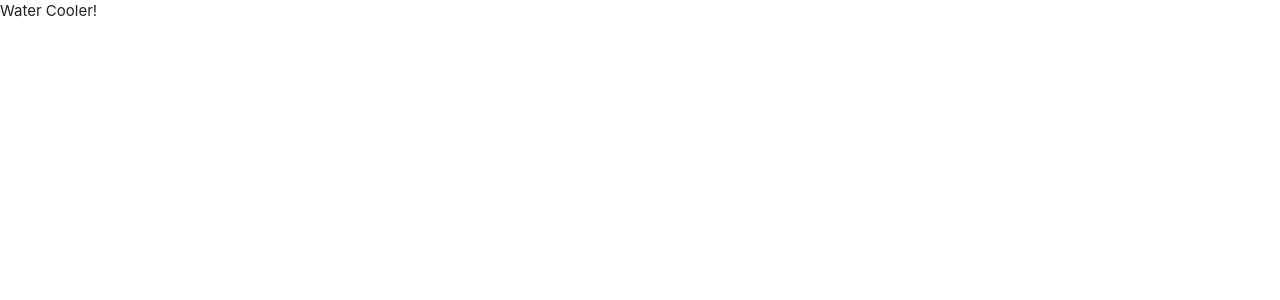
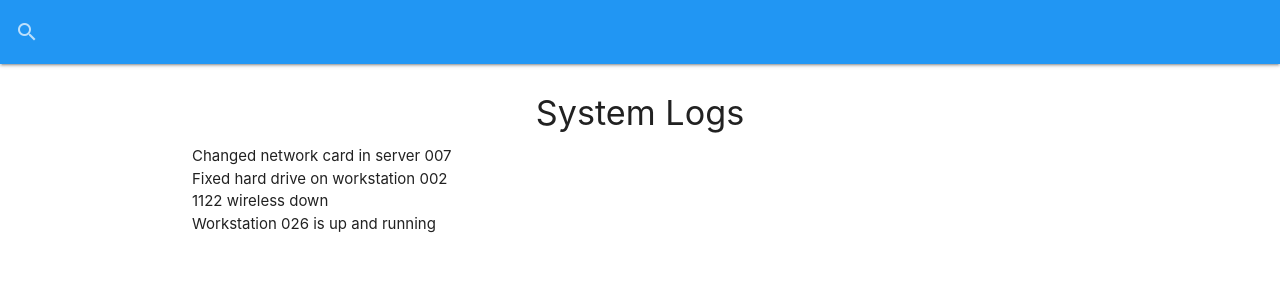
Before and after one commit to PFurtak/waterCooler, a React (Create React App) app: page / in a window 1280 px wide. Shown: the top 300 px of the page. Built offline with nearby package versions, Linux system fonts and the light colour scheme; data requests are answered from the project's data file.

Commit message:
Created Search and Log components, brought in and rendered Log data

```diff
--- a/src/App.js
+++ b/src/App.js
@@ -1,6 +1,8 @@
 import React, { useEffect } from 'react';
 import M from 'materialize-css/dist/js/materialize.min.js';
 import 'materialize-css/dist/css/materialize.min.css';
+import SearchBar from './components/layout/SearchBar';
+import Logs from './components/logs/Logs';
 
 const App = () => {
   //Initialize Materialize JS
@@ -8,7 +10,14 @@ const App = () => {
     M.AutoInit();
   });
 
-  return <div className='App'>Water Cooler!</div>;
+  return (
+    <div className='App'>
+      <SearchBar />
+      <div className='container'>
+        <Logs />
+      </div>
+    </div>
+  );
 };
 
 export default App;
--- /dev/null
+++ b/src/components/layout/SearchBar.jsx
@@ -0,0 +1,23 @@
+import React, { useState } from 'react';
+
+const SearchBar = () => {
+  return (
+    <div>
+      <nav style={{ marginBottom: '30px' }} className='blue'>
+        <div className='nav-wrapper'>
+          <form>
+            <div className='input-field'>
+              <input id='search' type='search' required />
+              <label className='label-icon' htmlFor='search'>
+                <i className='material-icons'>search</i>
+              </label>
+              <i className='material-icons'>close</i>
+            </div>
+          </form>
+        </div>
+      </nav>
+    </div>
+  );
+};
+
+export default SearchBar;
--- /dev/null
+++ b/src/components/logs/Logs.jsx
@@ -0,0 +1,39 @@
+import React, { useState, useEffect } from 'react';
+
+const Logs = () => {
+  const [logs, setLogs] = useState([]);
+  const [loading, setLoading] = useState(false);
+
+  useEffect(() => {
+    getLogs();
+  }, []);
+
+  const getLogs = async () => {
+    setLoading(true);
+    const res = await fetch('/logs');
+    const data = await res.json();
+
+    setLogs(data);
+    setLoading(false);
+  };
+  if (loading) {
+    return <h4>Loading...</h4>;
+  }
+
+  return (
+    <div>
+      <ul classNAme='collection-with-header'>
+        <li className='collection-header'>
+          <h4 className='center'>System Logs</h4>
+        </li>
+        {!loading && logs.length === 0 ? (
+          <p className='center'>Logs unavailable...</p>
+        ) : (
+          logs.map((log) => <li>{log.message}</li>)
+        )}
+      </ul>
+    </div>
+  );
+};
+
+export default Logs;
```
Also changed, not shown: src/components/logs/LogItems.jsx (added).
